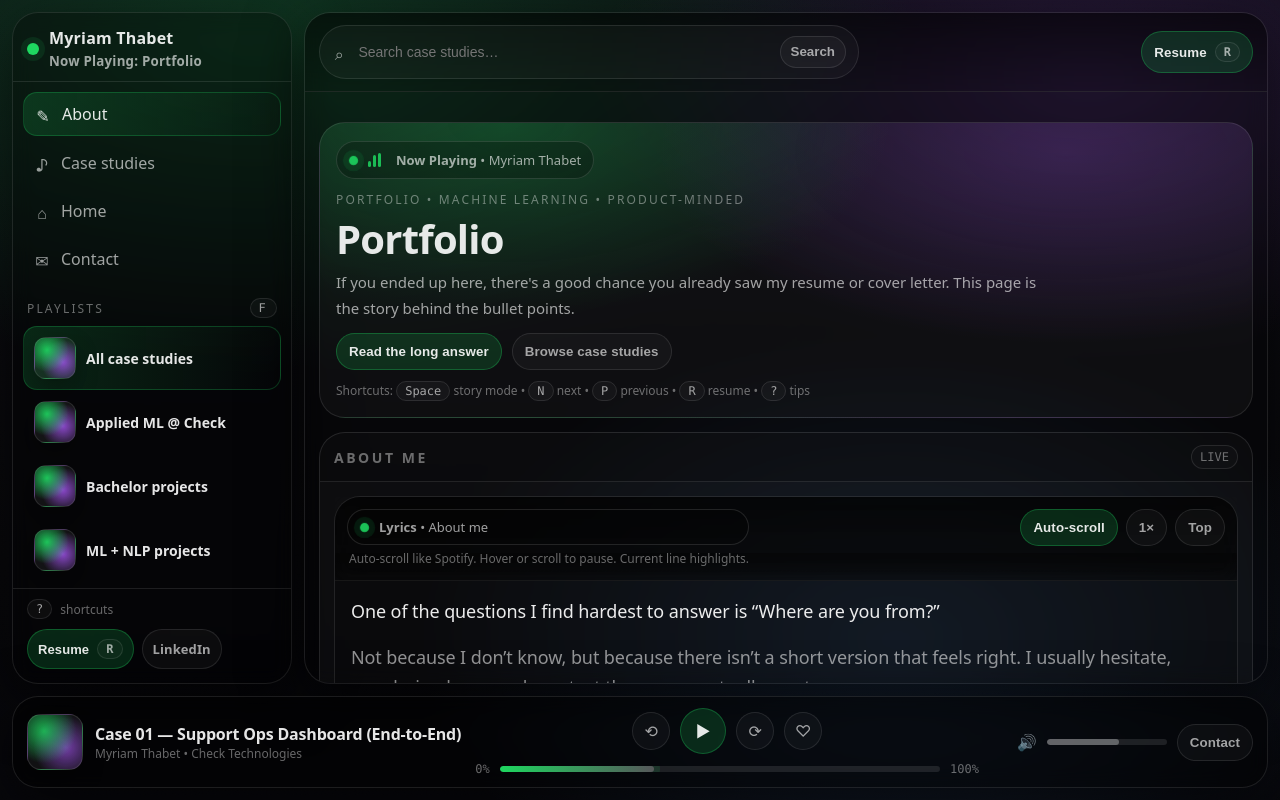
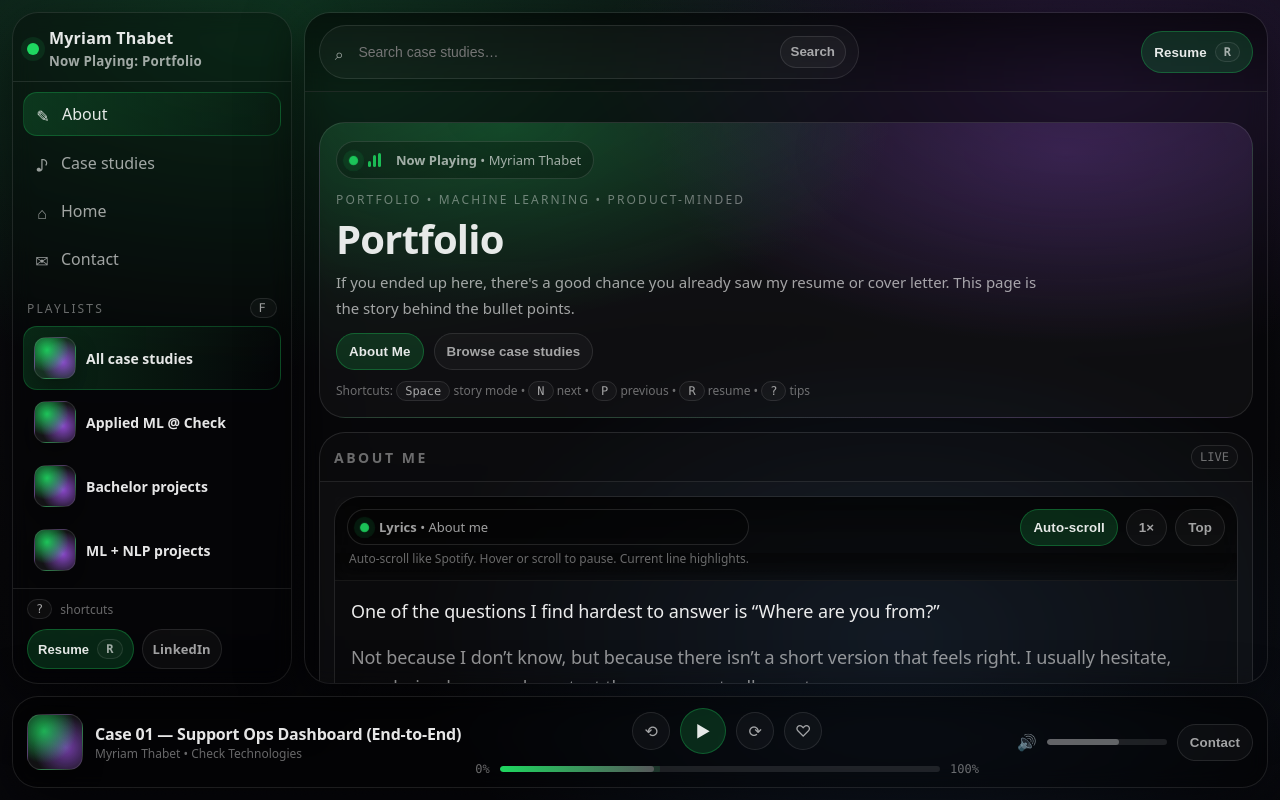
Before and after one commit to myriamth04/Portfolio, a plain HTML site: page index.html in a window 1280 px wide. Drawn offline with Linux system fonts and the light colour scheme.

Commit message:
Add small change to home pannel

```diff
--- a/index.html
+++ b/index.html
@@ -100,7 +100,7 @@
             </p>
 
             <div class="hero-cta">
-              <button class="btn primary" data-jump="about">Read the long answer</button>
+              <button class="btn primary" data-jump="about">About Me</button>
               <button class="btn" data-jump="tracks">Browse case studies</button>
             </div>
 
```
